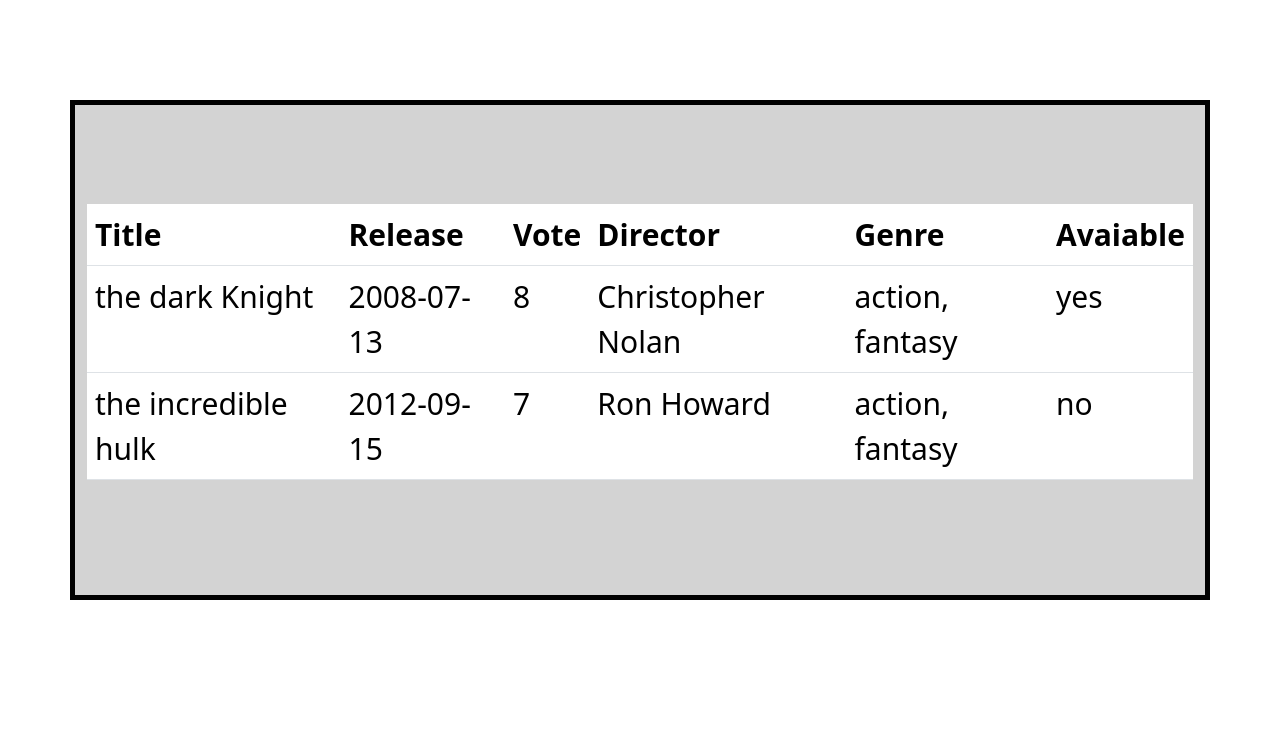
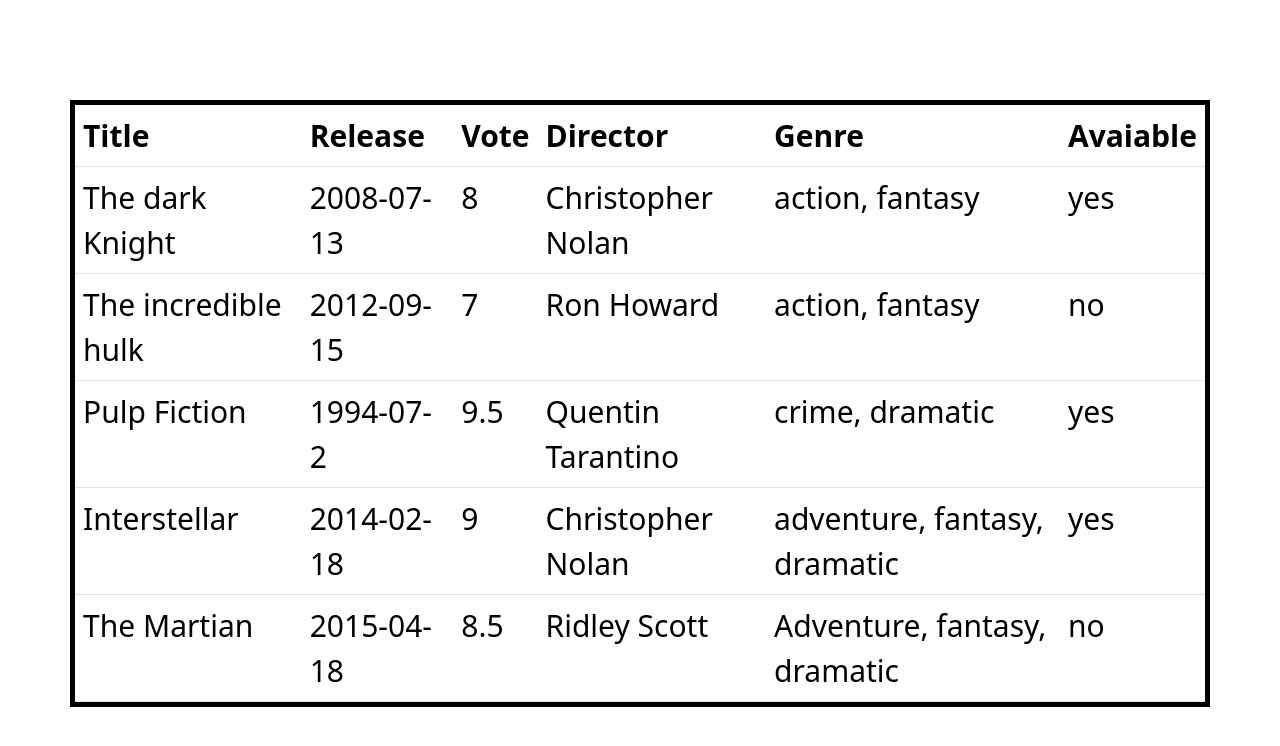
Before and after one commit to StefanoGrassoSG/php-oop-1, a PHP site: page / in a window 1280 px wide. Shown: the top 746 px of the page. Run offline with PHP 8.4, Linux system fonts and the light colour scheme.

Commit message:
EDIT print on bootstrap table

```diff
--- a/css/style.css
+++ b/css/style.css
@@ -6,7 +6,6 @@
 
 .container {
     max-width: 1200px;
-    height: 500px;
     margin: auto;
     background-color: lightgrey;
     margin-top: 100px;
@@ -16,9 +15,10 @@
     align-items: center;
     color: white;
     font-size: 30px;
+    padding: 0px !important;
 }
 
-.container > .text {
-    height: 100%;
-    overflow: auto;
+.container > .table {
+    width: 100%;
+    margin: 0 !important;
 }
--- a/database/db.php
+++ b/database/db.php
@@ -2,7 +2,7 @@
 
 $moviesData = [
     [
-        'title' => 'the dark Knight',
+        'title' => 'The dark Knight',
         'release' => '2008-07-13',
         'vote' => 8,
         'director' => 'Christopher Nolan',
@@ -13,7 +13,7 @@ $moviesData = [
         'avaiable' => true
     ],
     [
-        'title' => 'the incredible hulk',
+        'title' => 'The incredible hulk',
         'release' => '2012-09-15',
         'vote' => 7,
         'director' => 'Ron Howard',
@@ -22,5 +22,40 @@ $moviesData = [
             'fantasy'
         ],
         'avaiable' => false
+    ],
+    [
+        'title' => 'Pulp Fiction',
+        'release' => '1994-07-2',
+        'vote' => 9.5,
+        'director' => 'Quentin Tarantino',
+        'genre' => [
+            'crime',
+            'dramatic'
+        ],
+        'avaiable' => true
+    ],
+    [
+        'title' => 'Interstellar',
+        'release' => '2014-02-18',
+        'vote' => 9,
+        'director' => 'Christopher Nolan',
+        'genre' => [
+            'adventure',
+            'fantasy',
+            'dramatic'
+        ],
+        'avaiable' => true
+    ],
+    [
+        'title' => 'The Martian',
+        'release' => '2015-04-18',
+        'vote' => 8.5,
+        'director' => 'Ridley Scott',
+        'genre' => [
+            'Adventure',
+            'fantasy',
+            'dramatic'
+        ],
+        'avaiable' => false
     ]
     ];
```
